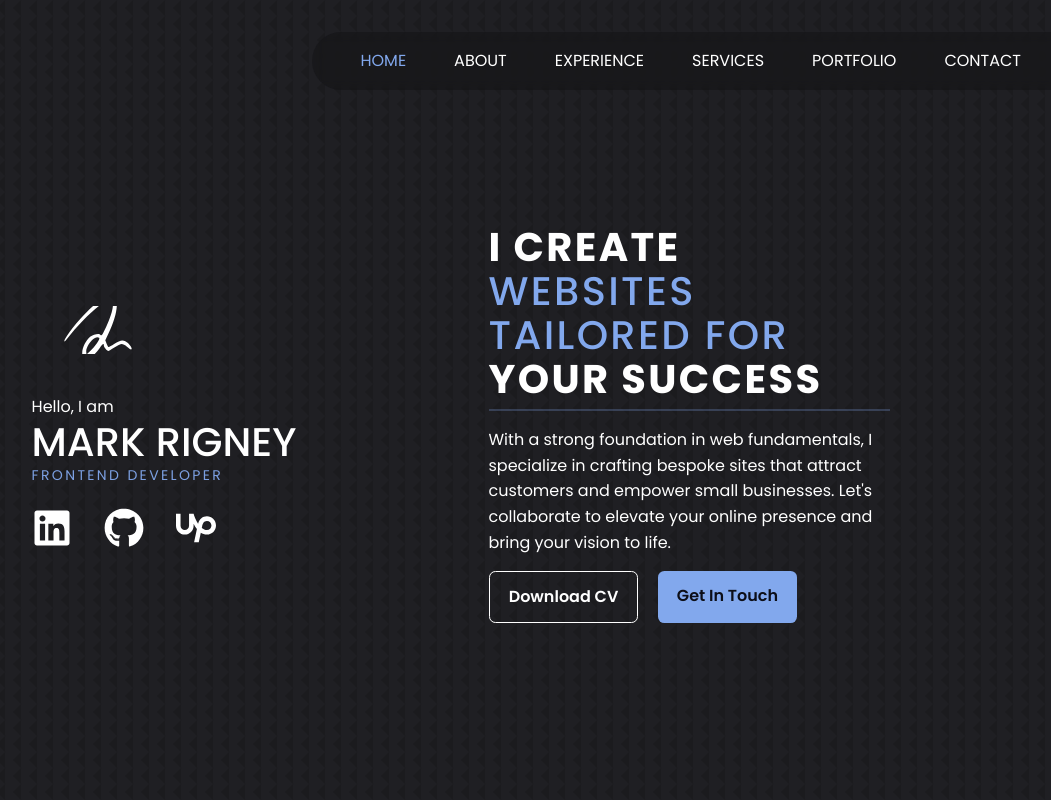
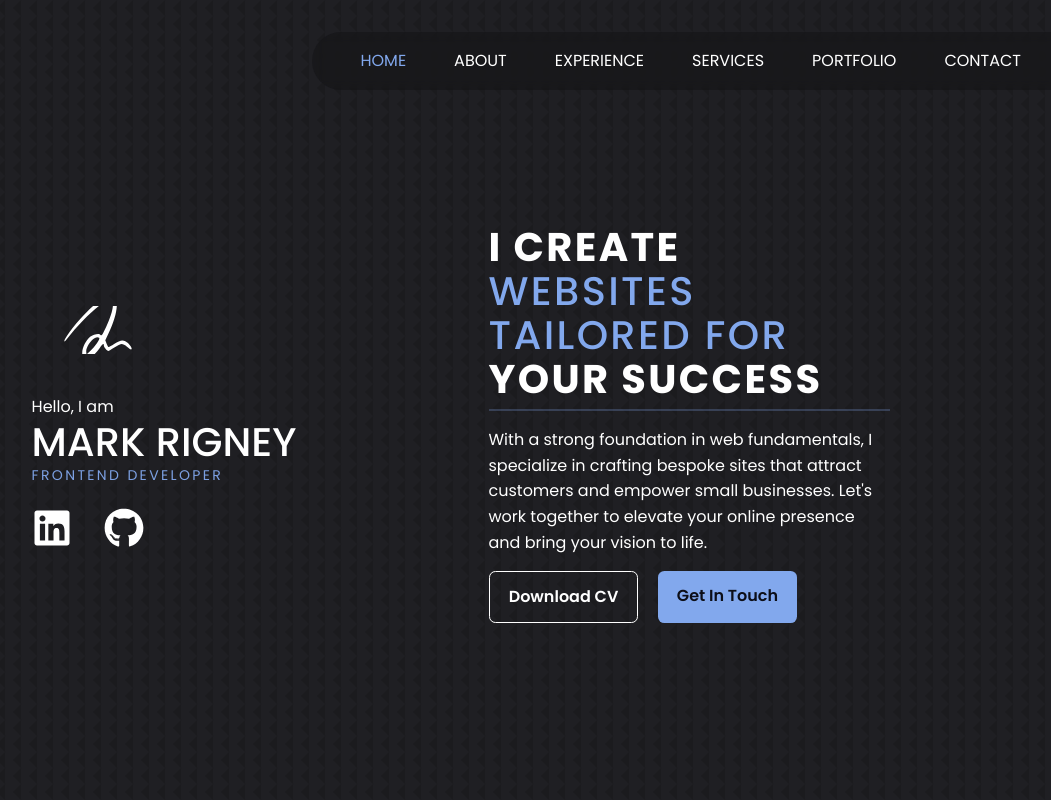
Before and after one commit to KramYengir/portfolio_page, a React (Vite) app: page / in a window 1280 px wide. Shown: the top 800 px of the page, without its empty margins (179-1230 px from the left). Built offline with nearby package versions, Linux system fonts and the light colour scheme.

Commit message:
prepare instagram links & tweak statement

```diff
--- a/src/components/Footer/Footer.jsx
+++ b/src/components/Footer/Footer.jsx
@@ -1,6 +1,6 @@
 import "./Footer.css";
 import logo from "../../assets/rigneymade-logo.svg";
-import { FaLinkedin, FaGithub /*FaFacebook*/ } from "react-icons/fa";
+import { FaLinkedin, FaGithub, FaInstagram } from "react-icons/fa";
 import { SiUpwork } from "react-icons/si";
 
 const Footer = () => {
@@ -44,12 +44,12 @@ const Footer = () => {
         >
           <FaLinkedin />
         </a>
-        <a
+        {/* <a
           href="https://www.upwork.com/freelancers/~0103b0000a375c78c2"
           target="blank"
         >
-          <SiUpwork />
-        </a>
+          <FaInstagram />
+        </a> */}
         {/* <a href="https://www.facebook.com/" target="blank">
           <FaFacebook />
         </a> */}
--- a/src/components/Header/Header.jsx
+++ b/src/components/Header/Header.jsx
@@ -29,7 +29,7 @@ const Header = () => {
           <p className="text-white fs-400">
             With a strong foundation in web fundamentals, I specialize in
             crafting bespoke sites that attract customers and empower small
-            businesses. Let&apos;s collaborate to elevate your online presence
+            businesses. Let&apos;s work together to elevate your online presence
             and bring your vision to life.
           </p>
           <CTA></CTA>
--- a/src/components/Header/HeaderSocials.jsx
+++ b/src/components/Header/HeaderSocials.jsx
@@ -1,5 +1,4 @@
-import { FaLinkedin, FaGithub } from "react-icons/fa";
-import { SiUpwork } from "react-icons/si";
+import { FaLinkedin, FaGithub, FaInstagram } from "react-icons/fa";
 
 const HeaderSocials = () => {
   return (
@@ -13,12 +12,12 @@ const HeaderSocials = () => {
       <a href="https://github.com/KramYengir?tab=repositories" target="blank">
         <FaGithub />
       </a>
-      <a
+      {/* <a
         href="https://www.upwork.com/freelancers/~0103b0000a375c78c2"
         target="blank"
       >
-        <SiUpwork />
-      </a>
+        <FaInstagram />
+      </a> */}
     </div>
   );
 };
```
